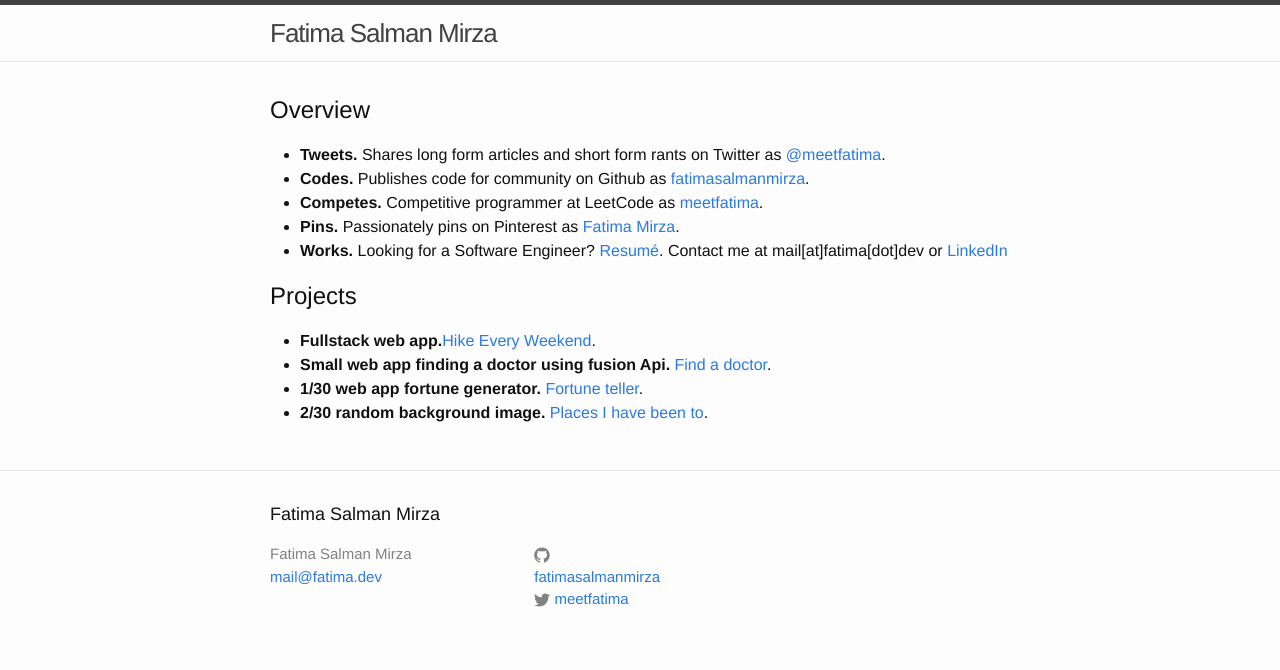
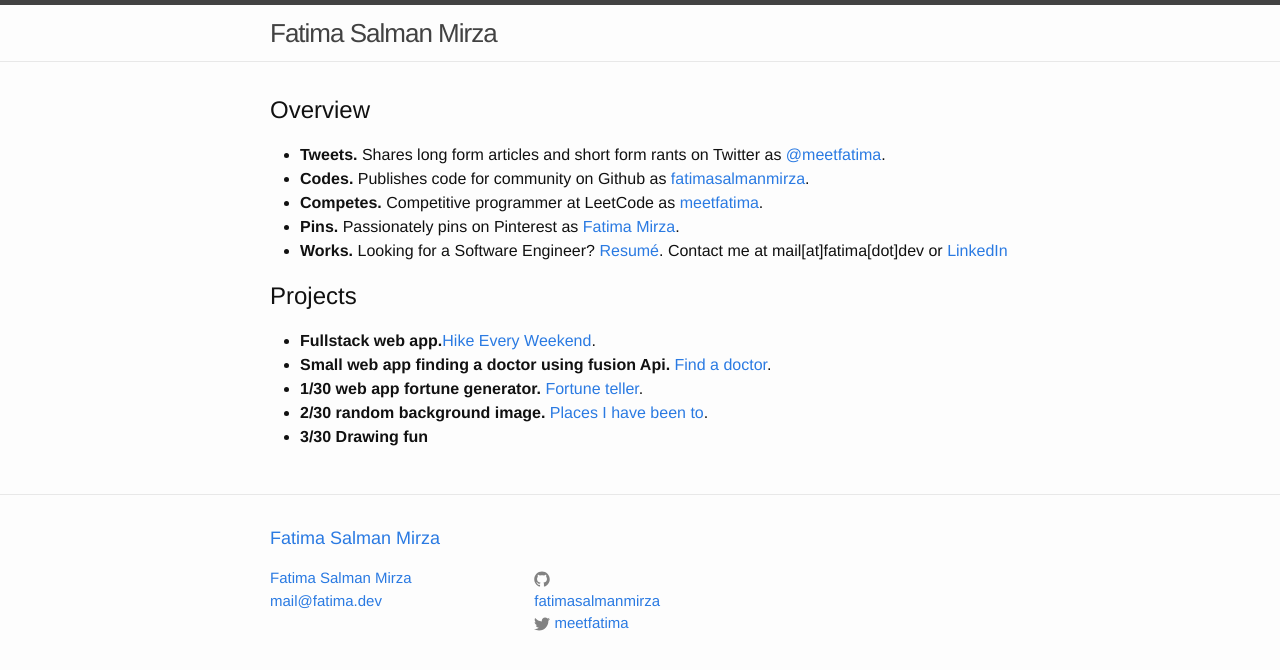
Before and after one commit to fatimasalmanmirza/fatimasalmanmirza.github.io, a Jekyll site: the page built from index.html, in a window 1280 px wide. Shown: the top 670 px of the page. Built offline with Jekyll 4.4.1, drawn with Linux system fonts in a browser that asks for light colours.

Commit message:
new project included drawing

```diff
--- a/index.html
+++ b/index.html
@@ -20,5 +20,6 @@ layout: default
     <li><b>Small web app finding a doctor using fusion Api.</b> <a href="https://fatima-doc-proj.herokuapp.com/">Find a doctor</a>.</li>
     <li><b>1/30 web app fortune generator.</b> <a href="fortune.html">Fortune teller</a>.
     <li><b>2/30 random background image.</b> <a href="backgroundimg_generator/random_picture.html">Places I have been to</a>.
+    <li><b>3/30 Drawing fun</b><a href="drawing_fun/drawing.html"></li>
   </ul>
 </div>
```
